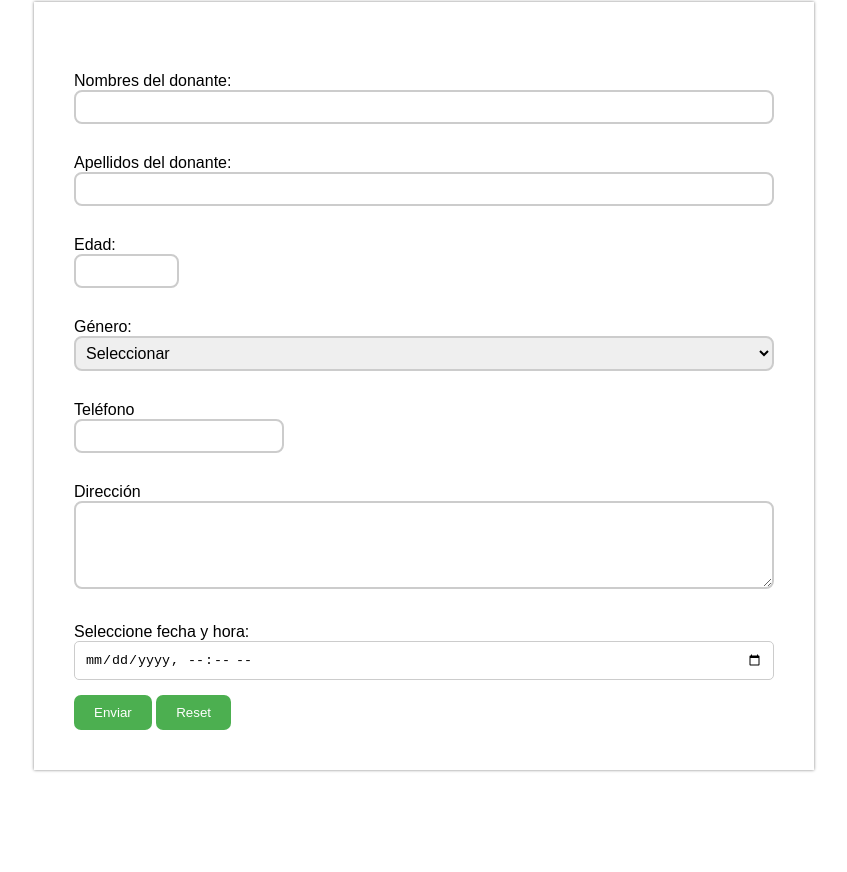
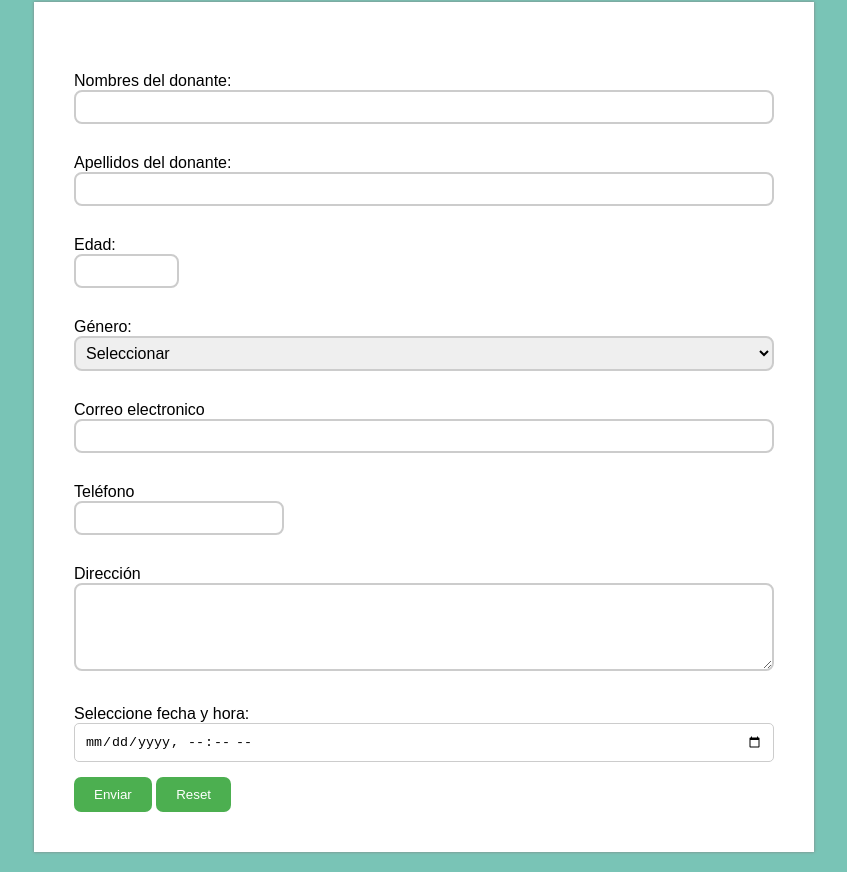
Before and after one commit to John-Escobar/formulario, a plain HTML site: page index.html in a window 1280 px wide. Shown: the part 78-950 px from the top of the page, without its empty margins (216-1063 px from the left). Before the commit the page ends 868 px from the top, so only its background shows below. Drawn offline with Linux system fonts and the light colour scheme.

Commit message:
Add files via upload

```diff
--- a/index.html
+++ b/index.html
@@ -27,6 +27,9 @@
                         <option value="otro">Otro</option>
                         </select>
 
+                        <label for="email">Correo electronico</label>
+                        <input type="email" name="correo" id="email">
+
                         <label for="telefono">Teléfono</label>
                         <input type="tel" name="telefono" id="telefono" pattern="[0-9]" required>
 
--- a/style.css
+++ b/style.css
@@ -1,6 +1,7 @@
 body{
     font-family: Arial, Helvetica, sans-serif;
     margin: 20px;
+    background-color: #79c4b6;
 }
 .wrap{
     width: 100%;
@@ -18,6 +19,7 @@ label{
     margin-top: 30px;
 }
 input[type="text"],
+input[type="email"],
 select,
 textarea {
     width: 100%;
```
